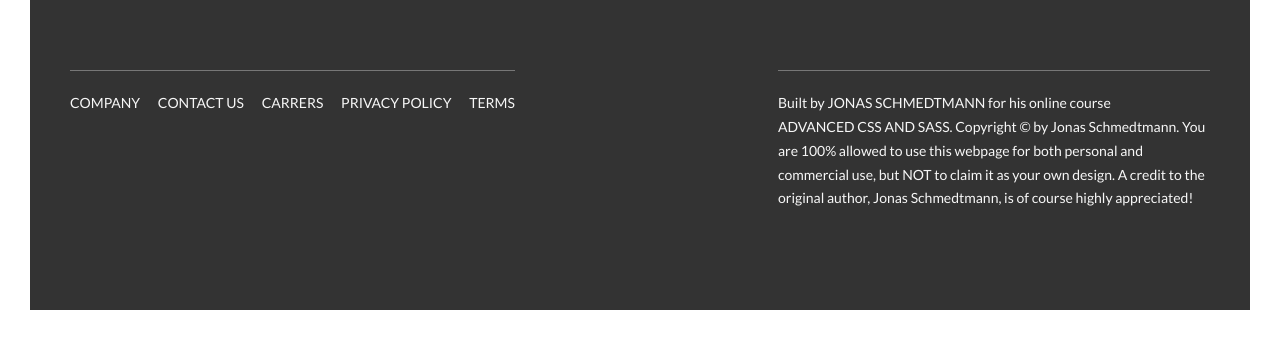
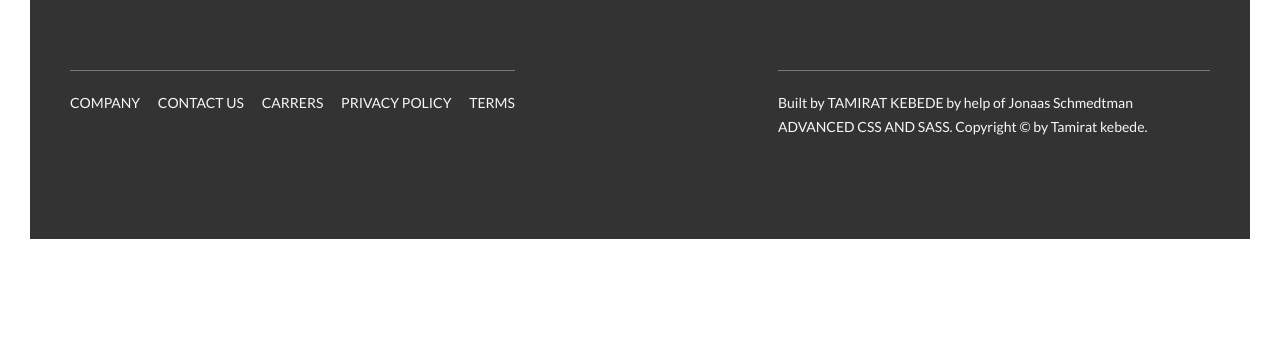
Before and after one commit to kika1s1/natours, a website: page index.html in a window 1280 px wide. Shown: the part 5533-5873 px from the top of the page. After the commit the page ends 5802 px from the top, so only its background shows below. Drawn offline with Linux system fonts and the light colour scheme; files that its build step writes are made by us from their sources; files whose address does not match are found by name.

Commit message:
info added

```diff
--- a/index.html
+++ b/index.html
@@ -360,10 +360,8 @@
                 </div>
                 <div class="col-1-of-2">
                     <p class="footer__copyright">
-                        Built by <a href="#" class="footer__link">Jonas Schmedtmann</a> for his online course <a href="#" class="footer__link">Advanced CSS and Sass</a>.
-                        Copyright &copy; by Jonas Schmedtmann. You are 100% allowed to use this webpage for both personal
-                        and commercial use, but NOT to claim it as your own design. A credit to the original author, Jonas
-                        Schmedtmann, is of course highly appreciated!
+                        Built by <a href="#" class="footer__link">Tamirat kebede</a> by help of Jonaas Schmedtman <a href="#" class="footer__link">Advanced CSS and Sass</a>.
+                        Copyright &copy; by Tamirat kebede.
                     </p>
                 </div>
             </div>
```
